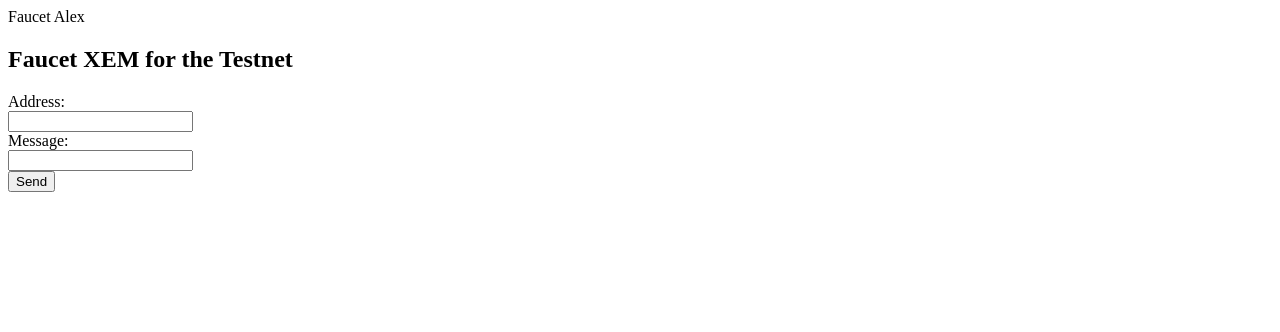
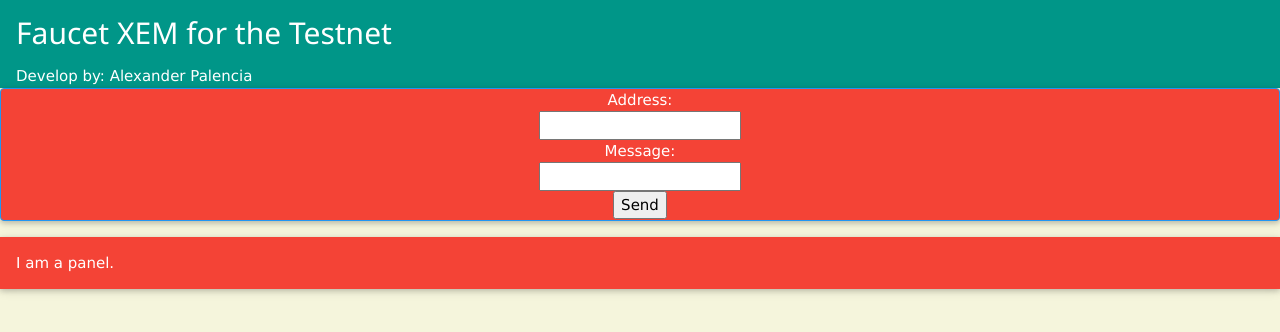
Before and after one commit to AlexanderPalencia/Faucet-NEM-Testnet, a website: page Client/index.html in a window 1280 px wide. Drawn offline with Linux system fonts and the light colour scheme.

Commit message:
add style html

```diff
--- a/Client/index.html
+++ b/Client/index.html
@@ -1,12 +1,22 @@
 <!DOCTYPE html>
 <html>
     <head>
-        Faucet Alex
+        <title>Faucet Alex</title>
+        <meta name="viewport" content="width=device-width, initial-scale=1.0">
+        <meta charset="UTF-8">
+        <meta name="description" content="Faucet NEM Tesnet">
+        <meta name="keywords" content="NEM,Faucet,Nem Tesnet">
+        <meta name="author" content="Alexander Palencia">
+        <link rel="stylesheet" href="w3.css">
+        <link rel="stylesheet" href="style.css">
         <script src="index.js"></script>
     </head>
     <body>
-
+        <div class="w3-container w3-teal"">
             <h2>Faucet XEM for the Testnet</h2>
+            Develop by: Alexander Palencia
+        </div>
+        <div class="w3-container w3-red w3-border w3-border-blue w3-round w3-card w3-center">
             <form>
             Address:<br>
             <input type="text" name="firstname" id="add">
@@ -15,9 +25,20 @@
             <input type="text" name="lastname" id="msg">
             </form>
             <button type="button" id="myBtn" onclick="myFunction()">Send</button>
+        </div>
 
+
+        <div class="w3-panel w3-green" hidden>
+                <p>I am a panel.</p>
                 <p id="info" hidden>Info Transaction</p>
+                <p id="info1" hidden>Info Transaction</p>
+        </div>
+        <div class="w3-panel w3-red w3-card">
+                <p>I am a panel.</p>
                 <p id="info" hidden>Info Transaction</p>
+                <p id="info1" hidden>Info Transaction</p>
+        </div>
+
 
     </body>
 </html>
```
Lines whose indentation alone changed are shown as unchanged.
